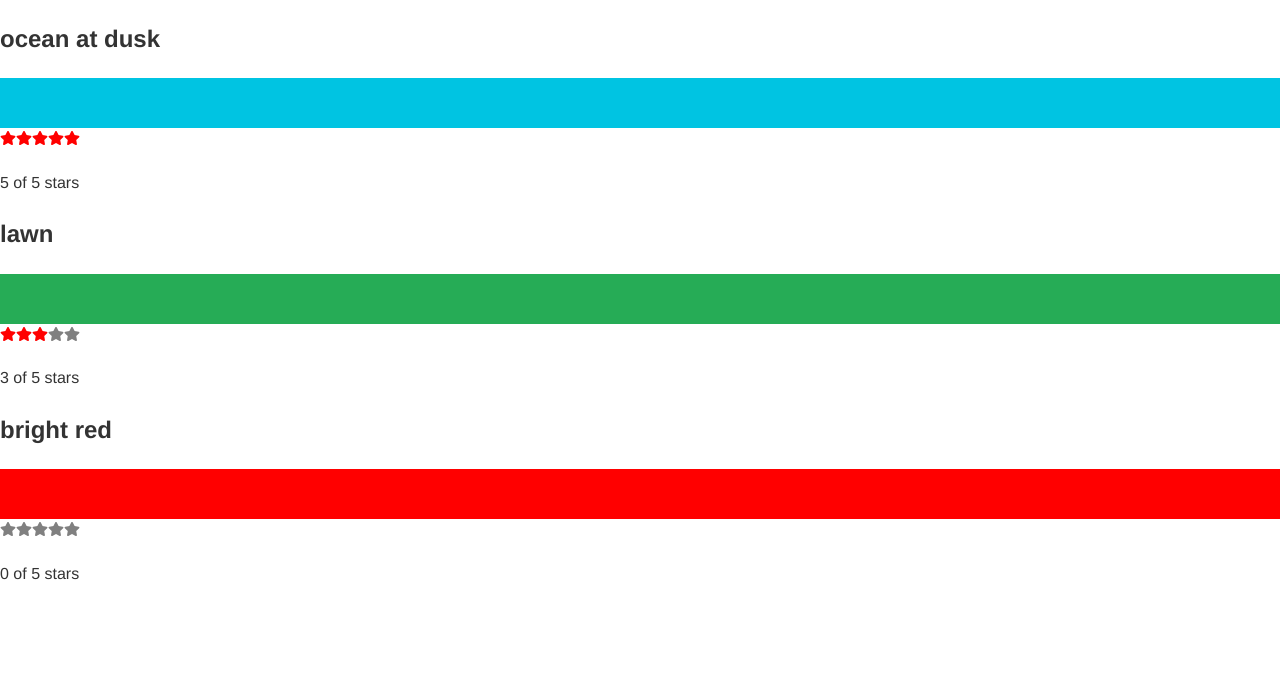
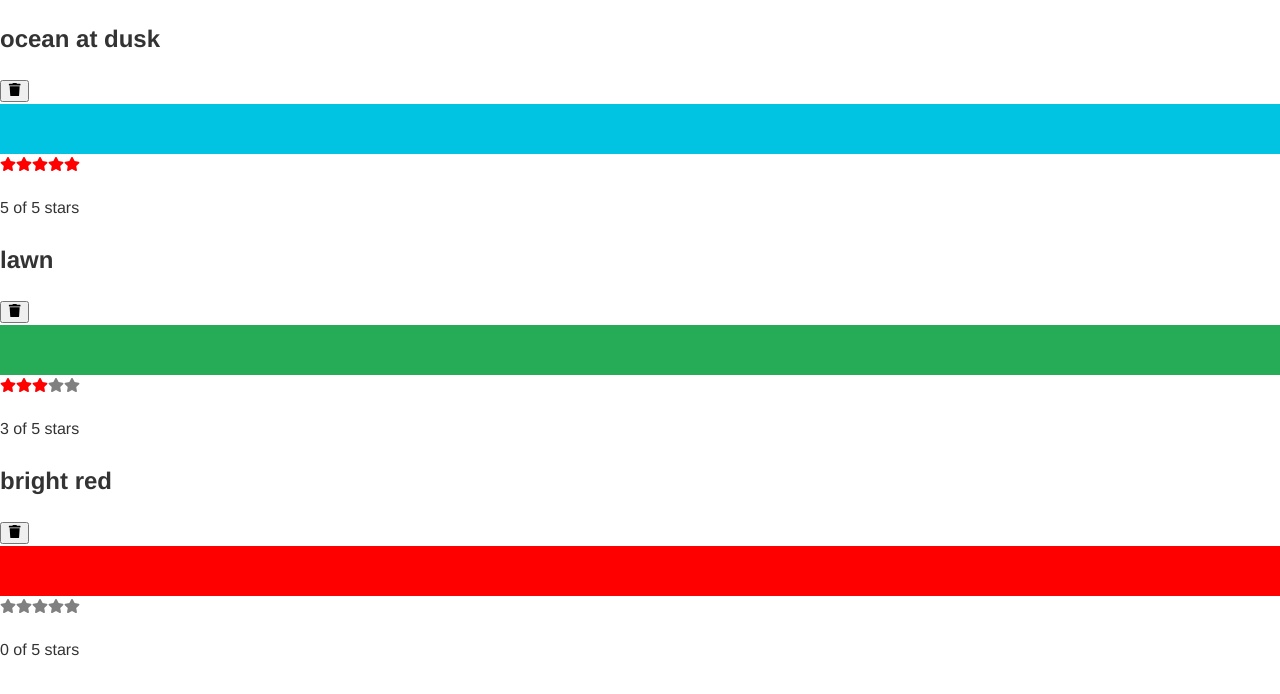
Before and after one commit to Sergio-Al/playground-react-comps, a React (Create React App) app: page / in a window 1280 px wide. Shown: the top 694 px of the page. Built offline with nearby package versions, Linux system fonts and the light colour scheme.

Commit message:
Handling Colors
We added colors twith rating to interact and remove colors

```diff
--- a/src/components/App.js
+++ b/src/components/App.js
@@ -3,6 +3,20 @@
 import ColorList from "./ColorList.js";
 
 export default function App() {
-  const [colors] = useState(colorData);
-  return <ColorList colors={colors} />;
+  const [colors, setColors] = useState(colorData);
+  return (
+    <ColorList
+      colors={colors}
+      onRateColor={(id, rating) => {
+        const newColors = colors.map((color) =>
+          color.id === id ? { ...color, rating } : color
+        );
+        setColors(newColors);
+      }}
+      onRemoveColor={(id) => {
+        const newColors = colors.filter((color) => color.id !== id);
+        setColors(newColors);
+      }}
+    />
+  );
 }
--- a/src/components/Color.js
+++ b/src/components/Color.js
@@ -1,12 +1,26 @@
 import React from "react";
 import StarRating from "./NeoStarRating";
+import { FaTrash } from "react-icons/fa";
 
-export default function color({ title, color, rating }) {
+export default function Color({
+  id,
+  title,
+  color,
+  rating,
+  onRemove = (f) => f,
+  onRate = (f) => f,
+}) {
   return (
     <section>
       <h1>{title}</h1>
+      <button onClick={() => onRemove(id)}>
+        <FaTrash />
+      </button>
       <div style={{ height: 50, background: color }} />
-      <StarRating selectedStars={rating} />
+      <StarRating
+        selectedStars={rating}
+        onRate={(rating) => onRate(id, rating)}
+      />
     </section>
   );
 }
--- a/src/components/ColorList.js
+++ b/src/components/ColorList.js
@@ -1,12 +1,21 @@
 import React from "react";
 import Color from "./Color";
 
-export default function ColorList({ colors = [] }) {
+export default function ColorList({
+  colors = [],
+  onRemoveColor = (f) => f,
+  onRateColor = (f) => f,
+}) {
   if (!colors.length) return <div>No colors listed</div>;
   return (
     <div>
       {colors.map((color) => (
-        <Color key={color.id} {...color} />
+        <Color
+          key={color.id}
+          {...color}
+          onRemove={onRemoveColor}
+          onRate={onRateColor}
+        />
       ))}
     </div>
   );
--- a/src/components/NeoStarRating.js
+++ b/src/components/NeoStarRating.js
@@ -7,11 +7,19 @@
   <FaStar color={selected ? "red" : "gray"} onClick={onSelect} />
 );
 
-export default function StarRating({ totalStars = 5, selectedStars = 0 }) {
+export default function StarRating({
+  totalStars = 5,
+  selectedStars = 0,
+  onRate = (f) => f,
+}) {
   return (
     <>
       {createArray(totalStars).map((_, i) => (
-        <Star key={i} selected={selectedStars > i} />
+        <Star
+          key={i}
+          selected={selectedStars > i}
+          onSelect={() => onRate(i + 1)}
+        />
       ))}
       <p>
         {selectedStars} of {totalStars} stars
```
